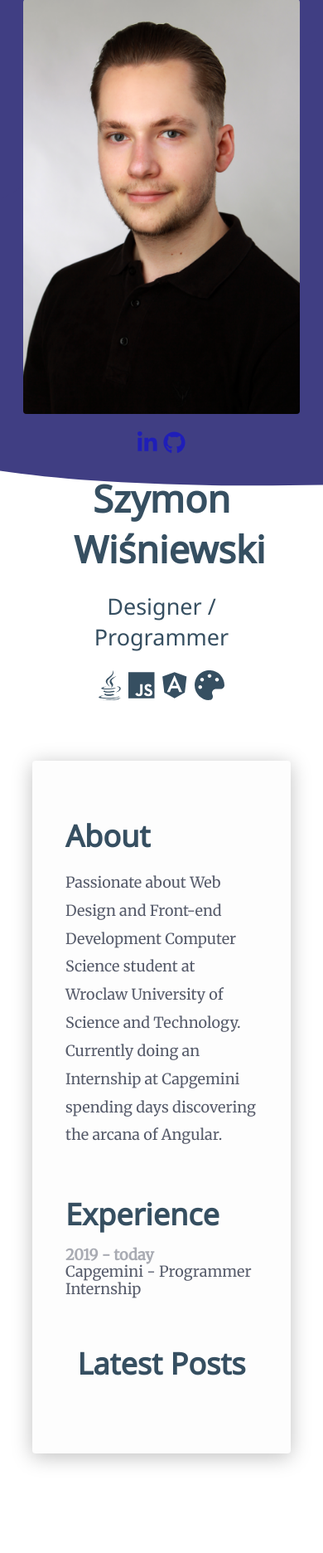
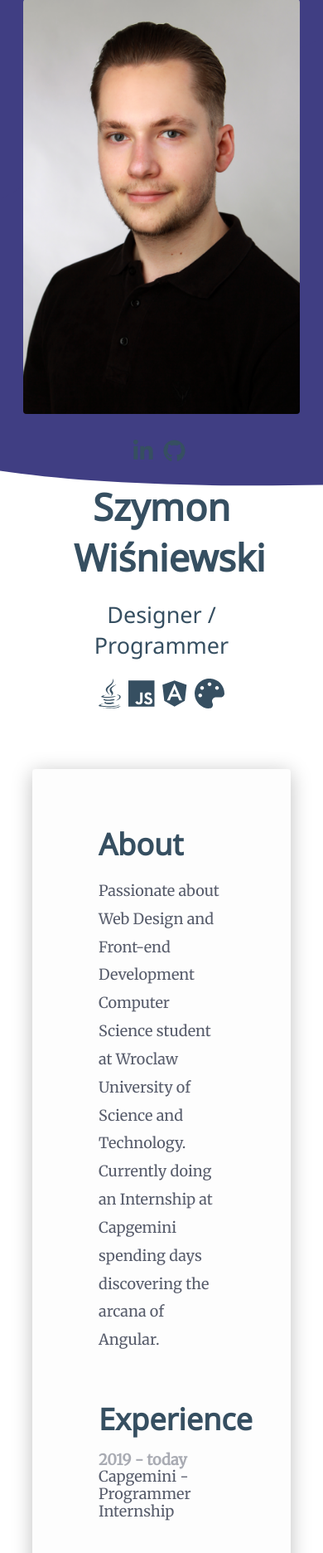
Before and after one commit to TSC-Apps/Blog, a Django app: page /szymon-wisniewski/ in a window 390 px wide; the page is wider, and only the part inside the window is pictured. Shown: the part 101-1973 px from the top of that part at 83% size. Run offline with Django 3.2, Linux system fonts and the light colour scheme; data that the repository does not hold is empty; style sheets or scripts are compiled from the project's sources; some libraries are stand-ins or nearby versions.

Commit message:
Better RWD on author

```diff
--- a/static/css/media.css
+++ b/static/css/media.css
@@ -65,10 +65,14 @@
   .author--info {
     width: 100%; }
     .author--info .author--icons {
-      margin: 20px 0 !important;
+      margin: 30px 0 0 0 !important;
       padding: 0 !important;
       text-align: center !important;
       color: #364F61 !important; }
+      .author--info .author--icons a {
+        color: #364F61 !important; }
+      .author--info .author--icons a:hover {
+        color: #6C63FF !important; }
     .author--info .author--skills {
       margin: 20px 0 !important;
       padding: 0 !important;
--- a/static/css/page__author.css
+++ b/static/css/page__author.css
@@ -2,12 +2,12 @@
   display: flex;
   flex-wrap: wrap;
   margin: 50px auto;
-  justify-content: space-evenly;
+  justify-content: space-between;
   background: #fdfdfd;
   -webkit-box-shadow: 0px 4px 25px 0px rgba(0, 0, 0, 0.25);
   -moz-box-shadow: 0px 4px 25px 0px rgba(0, 0, 0, 0.25);
   box-shadow: 0px 4px 25px 0px rgba(0, 0, 0, 0.25);
-  padding: 50px 20px;
+  padding: 50px 60px;
   border-radius: 4px; }
   .author--flex .author__box {
     max-width: 450px;
@@ -55,18 +55,18 @@
   .author .author--basic .author--icons {
     margin-left: 50px;
     margin-top: 100px;
-    font-size: 1.5em;
-    color: white;
-    opacity: 0.5; }
+    font-size: 1.5em; }
+    .author .author--basic .author--icons a {
+      margin-right: 5px; }
+    .author .author--basic .author--icons a:visited {
+      color: white; }
+    .author .author--basic .author--icons a:hover {
+      color: #6C63FF; }
   .author .author--basic .author--skills {
     margin-left: 50px;
     margin-top: 60px;
     font-size: 2em;
     color: white; }
-  .author .author--basic .author--icons a:visited {
-    color: white; }
-  .author .author--basic .author--icons a:hover {
-    color: #6C63FF; }
 .author .container::before {
   content: '';
   display: block;
--- a/static/sass/media.scss
+++ b/static/sass/media.scss
@@ -105,11 +105,20 @@
 
     .author--info {
         width: 100%;
+
         .author--icons {
-            margin: 20px 0 !important;
+            margin: 30px 0 0 0 !important;
             padding: 0 !important;
             text-align: center !important;
             color: $blue--dark !important;
+
+            a {
+                color: $blue--dark !important;
+            }
+
+            a:hover {
+                color: $blue--light !important;
+            }
         }
 
         .author--skills {
--- a/static/sass/page__author.scss
+++ b/static/sass/page__author.scss
@@ -4,12 +4,12 @@
     display: flex;
     flex-wrap: wrap;
     margin: 50px auto;
-    justify-content: space-evenly;
+    justify-content: space-between;
     background: #fdfdfd;
     -webkit-box-shadow: 0px 4px 25px 0px rgba(0,0,0,0.25);
     -moz-box-shadow: 0px 4px 25px 0px rgba(0,0,0,0.25);
     box-shadow: 0px 4px 25px 0px rgba(0,0,0,0.25);
-    padding: 50px 20px;
+    padding: 50px 60px;
     border-radius: 4px;
 
     .author__box {
@@ -86,8 +86,18 @@
             margin-left: 50px;
             margin-top: 100px;
             font-size: 1.5em;
-            color: $basic;
-            opacity: 0.5;
+
+            a {
+                margin-right: 5px;
+            }
+
+            a:visited {
+                color: $basic;
+            }
+
+            a:hover {
+                color: $blue--light;
+            }
         }
 
         .author--skills {
@@ -95,16 +105,6 @@
             margin-top: 60px;
             font-size: 2em;
             color: $basic;
-        }
-
-        .author--icons {
-            a:visited {
-                color: white;
-            }
-
-            a:hover {
-                color: $blue--light;
-            }
         }
     }
 
```
Also changed, not shown: 2 other files.
